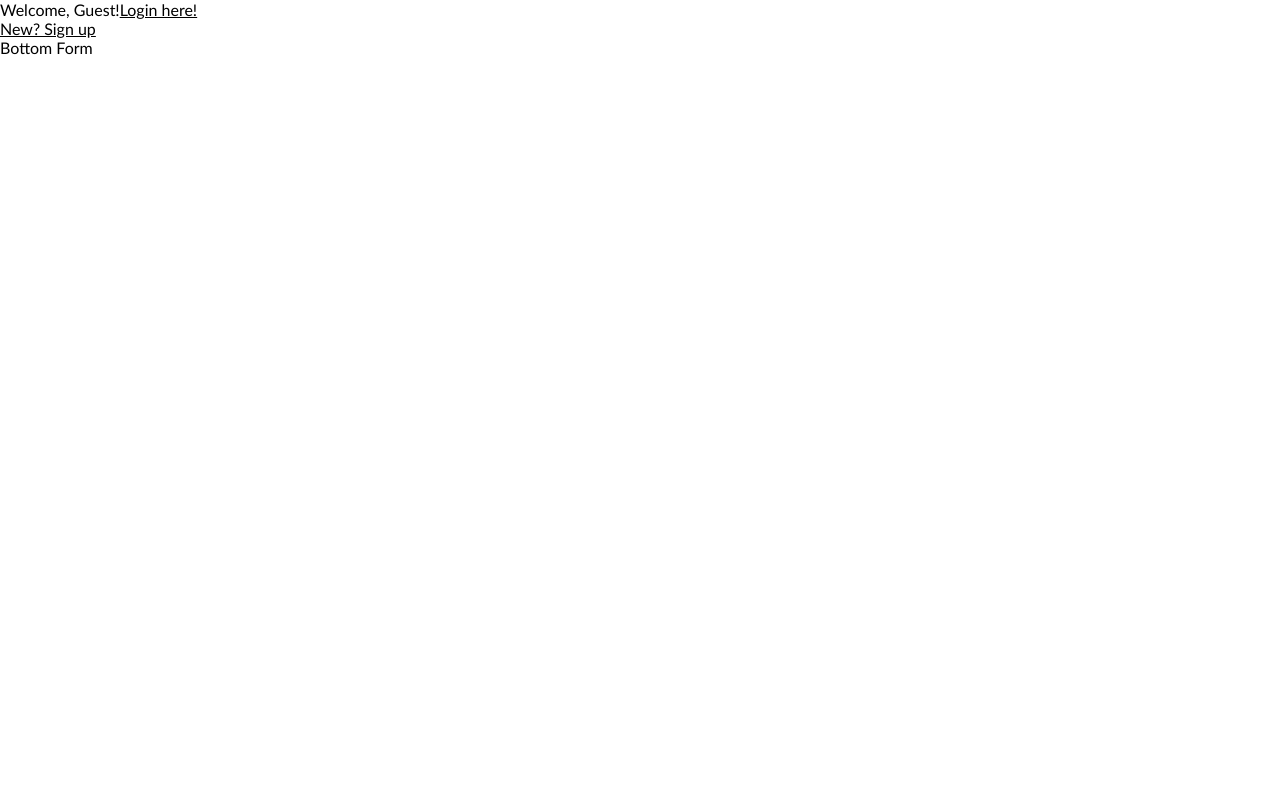
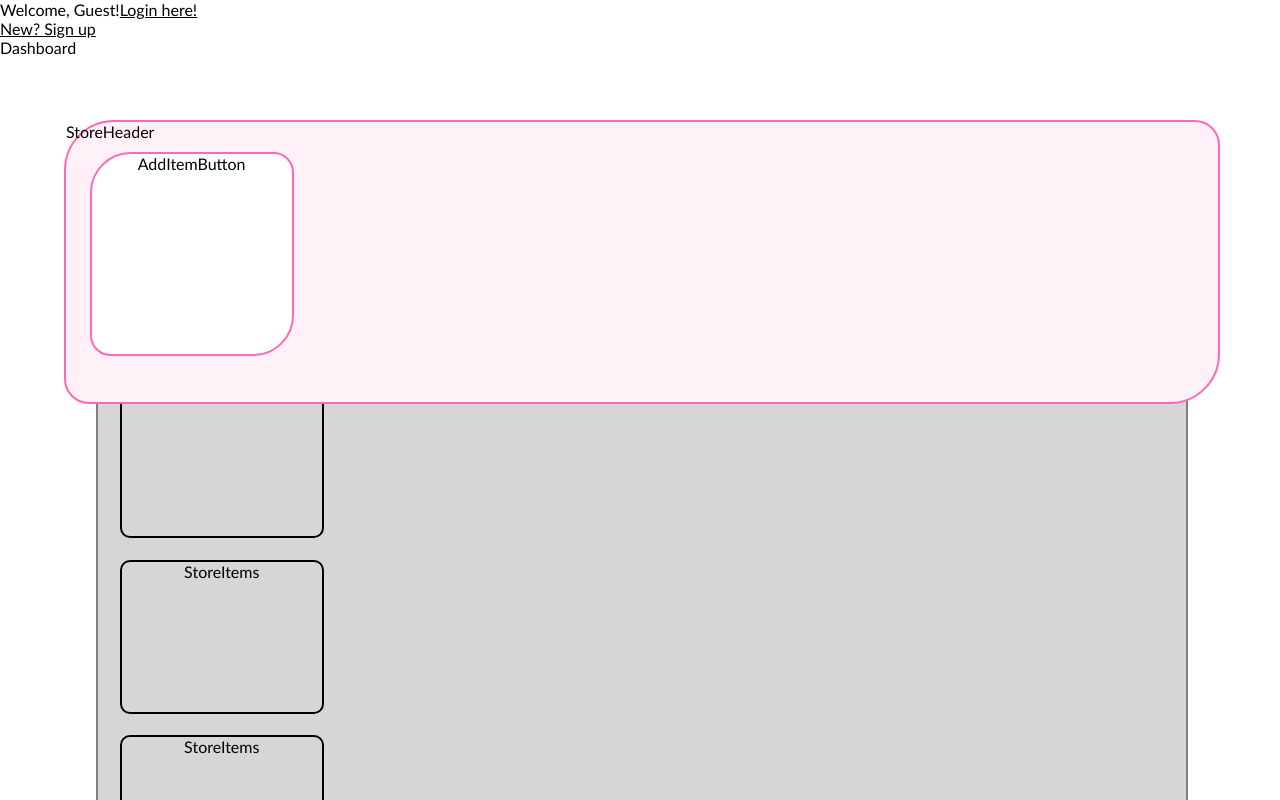
Before and after one commit to throsby/Phase4Project, a React (Create React App) app in the folder client/: page /store in a window 1280 px wide. Shown: the top 800 px of the page. Built offline with nearby package versions, Linux system fonts and the light colour scheme.

Commit message:
store page update

```diff
--- a/client/src/App.css
+++ b/client/src/App.css
@@ -81,8 +81,6 @@
 
 }
 
-
-
 .signup-modal input,button {
   margin: 1%;
 }
@@ -113,3 +111,54 @@
   text-align: center;
 }
 */
+
+.store-items {
+  text-align: center;
+  width: 200px;
+  height: 150px;
+  margin: 2%;
+  border: 2px solid black;
+  border-radius: 10px;
+}
+
+.store-scroll {
+  flex-direction: row;
+  top: 45%;
+  left: 7.5%;
+  width: 85%;
+  position: absolute;
+  border: 2px solid grey;
+  background-color: rgb(214, 214, 214);
+}
+
+.store-header {
+  position: absolute;
+  top: 15%;
+  left: 5%;
+  height: 35%;
+  width: 90%;
+  border: 2px solid hotpink;
+  border-radius: 50px 25px;
+  background-color: var(--middlePink);
+  z-index: 1;
+}
+
+.add-item-button {
+  position: absolute;
+  width: 200px;
+  height: 200px;
+  left: 7%;
+  top: 19%;
+  border: 2px solid hotpink;
+  background-color: white;
+  z-index: 2;
+  text-align: center;
+  border-radius: 20% 10%;
+  position: absolute;
+}
+
+.store-header:hover {
+  /* background-color: white; */
+  opacity: 0;
+
+}
--- a/client/src/components/Store.js
+++ b/client/src/components/Store.js
@@ -1,12 +1,24 @@
-import BottomForm from "./StoreComponents/BottomForm"
+import StorePage from "./StoreComponents/StorePage";
+import StoreHeader from "./StoreComponents/StoreHeader";
+import StoreScroll from "./StoreComponents/StoreScroll";
+import StoreItems from "./StoreComponents/StoreItems"
+import AddItemButton from "./StoreComponents/AddItemButton"
+import Dashboard from "./StoreComponents/Dashboard"
 
 const Store = () => {
 
     return(
 
+        <StorePage >
+            <StoreHeader>
+                <AddItemButton />
+                <Dashboard />
+            </StoreHeader>
 
-        <BottomForm />
-
+            <StoreScroll>
+                <StoreItems />
+            </StoreScroll>
+        </StorePage>
     )
 }
 
--- /dev/null
+++ b/client/src/components/StoreComponents/AddItemButton.js
@@ -0,0 +1,10 @@
+
+const AddItemButton = () => {
+
+    return(
+        <div className="add-item-button">AddItemButton</div>
+
+    )
+}
+
+export default AddItemButton;
--- a/client/src/components/StoreComponents/BottomForm.js
+++ b/client/src/components/StoreComponents/BottomForm.js
@@ -1,8 +1,8 @@
-const Store = () => {
+const BottomForm = () => {
 
     return(
         <div>Bottom Form</div>
     )
 }
 
-export default Store;
+export default BottomForm;
--- /dev/null
+++ b/client/src/components/StoreComponents/Dashboard.js
@@ -0,0 +1,8 @@
+const Dashboard = () => {
+
+    return(
+        <div>Dashboard</div>
+    )
+}
+
+export default Dashboard;
--- /dev/null
+++ b/client/src/components/StoreComponents/StoreHeader.js
@@ -0,0 +1,12 @@
+
+const StoreHeader = ({children}) => {
+
+    return(
+        <>
+            <div className="store-header">StoreHeader</div>
+            {children}
+        </>
+    )
+}
+
+export default StoreHeader;
--- /dev/null
+++ b/client/src/components/StoreComponents/StoreItems.js
@@ -0,0 +1,17 @@
+const StoreItems = () => {
+
+    return(
+        <>
+        <div className="store-items">StoreItems</div>
+        <div className="store-items">StoreItems</div>
+        <div className="store-items">StoreItems</div>
+        <div className="store-items">StoreItems</div>
+        <div className="store-items">StoreItems</div>
+        <div className="store-items">StoreItems</div>
+        <div className="store-items">StoreItems</div>
+        <div className="store-items">StoreItems</div>
+        </>
+    )
+}
+
+export default StoreItems;
--- /dev/null
+++ b/client/src/components/StoreComponents/StorePage.js
@@ -0,0 +1,13 @@
+
+
+const StorePage = ({children}) => {
+
+    return(
+        <div className="store-page">
+            {/* <h1>StorePage</h1> */}
+            {children}
+        </div>
+    )
+}
+
+export default StorePage;
--- /dev/null
+++ b/client/src/components/StoreComponents/StoreScroll.js
@@ -0,0 +1,12 @@
+
+
+const StoreScroll = ({children}) => {
+
+    return(
+        <div className="store-scroll">
+            {children}
+        </div>
+    )
+}
+
+export default StoreScroll;
```
